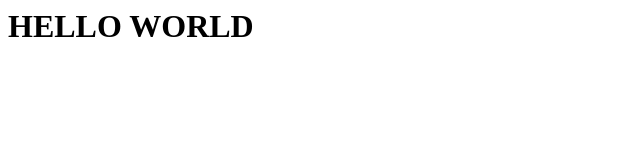
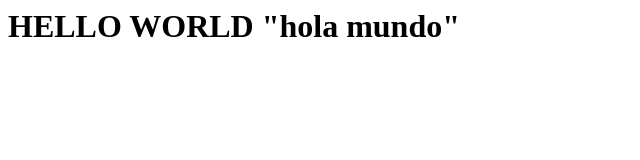
Before and after one commit to JuanTobonNRA/JuanTobonNRA.github.io, a plain HTML site: page index.html in a window 1280 px wide. Shown: the whole page, without its empty margins (0-640 px from the left). Drawn offline with Linux system fonts and the light colour scheme.

Commit message:
editdel h1

```diff
--- a/index.html
+++ b/index.html
@@ -1,4 +1,4 @@
 <h1>
-    HELLO WORLD
+    HELLO WORLD "hola mundo"
 </h1>
 <img src="" alt="">
```
